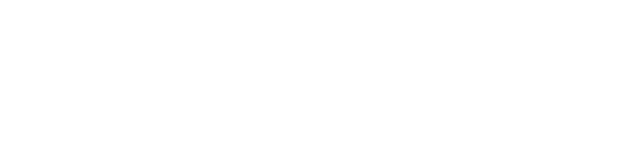
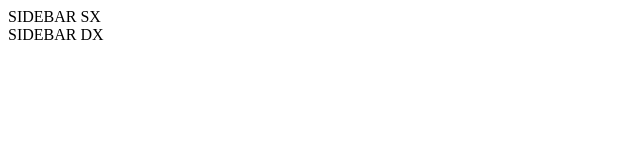
Before and after one commit to irvelervel/FS0223-git-test, a plain HTML site: page index.html in a window 1280 px wide. Shown: the whole page, without its empty margins (0-640 px from the left). Drawn offline with Linux system fonts and the light colour scheme.

Commit message:
Main sidebar created

```diff
--- a/index.html
+++ b/index.html
@@ -6,5 +6,8 @@
     <meta name="viewport" content="width=device-width, initial-scale=1.0" />
     <title>Document</title>
   </head>
-  <body></body>
+  <body>
+    <aside>SIDEBAR SX</aside>
+    <aside>SIDEBAR DX</aside>
+  </body>
 </html>
```
